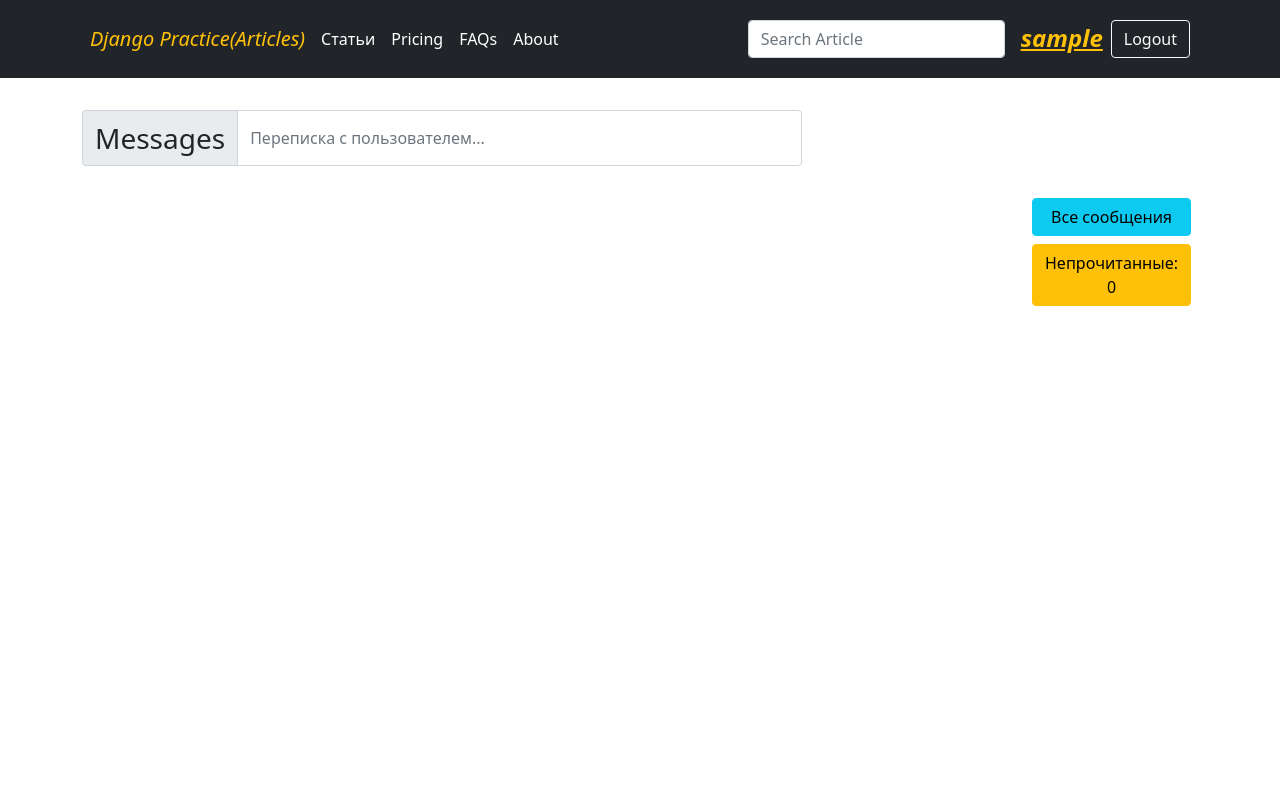
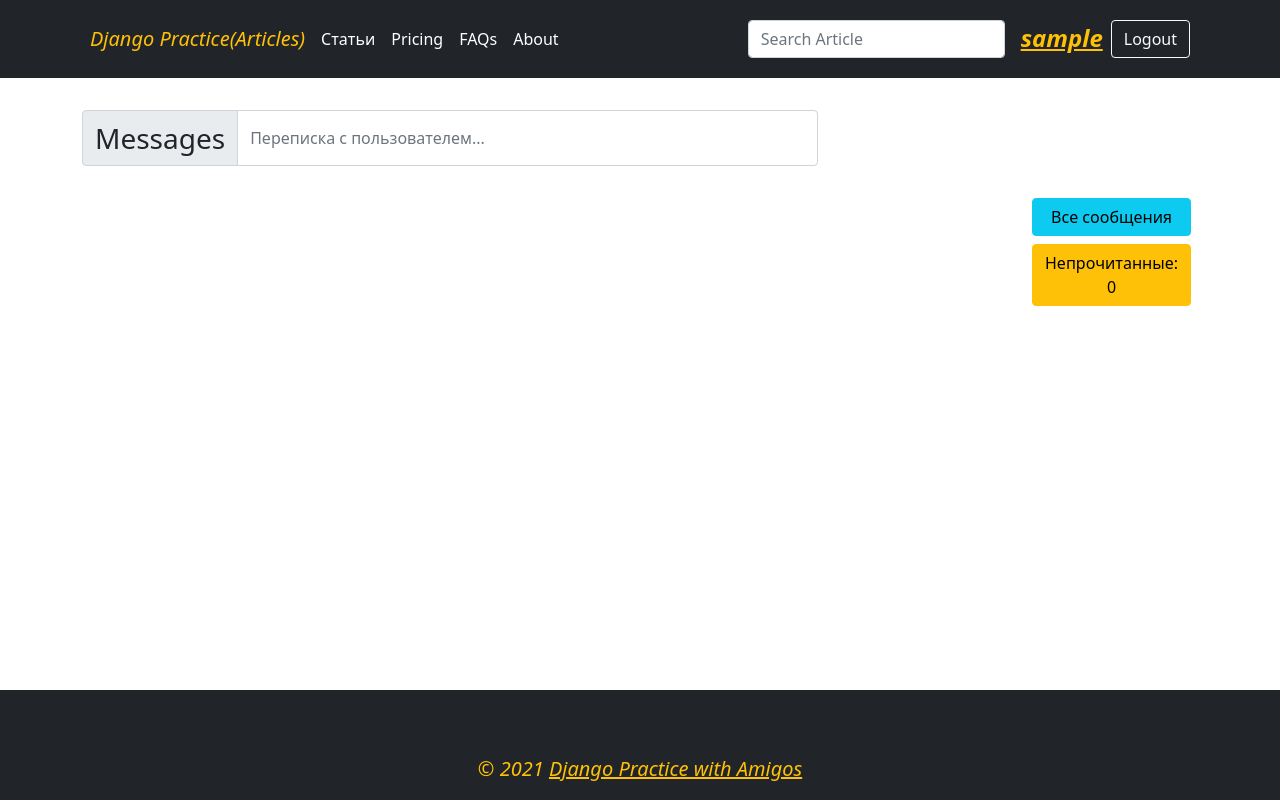
Before and after one commit to AmigoSP/Django_Practic, a Django app: page /accounts/profile/messages/ in a window 1280 px wide. Run offline with Django 3.2, Linux system fonts and the light colour scheme; the visitor is signed in with stand-in values (Sample User, id 1).

Commit message:
Добавили футер. Подредактирована верстка

```diff
--- a/accounts/templates/accounts/private_message_detail.html
+++ b/accounts/templates/accounts/private_message_detail.html
@@ -16,6 +16,7 @@
         </div>
     </div>
 
+    <div class="row">
         <div class="col-10">
             <div class="card">
                 <div class="card-body">
@@ -35,15 +36,12 @@
         </div>
 
         <div class="col-1 offset-md-12">
-
             <div class="d-grid gap-2 col mx-auto">
                 <a href="{% url 'messages_main' %}" class="btn btn-info" type="button">Все сообщения</a>
                 <a href="{% url 'messages_unread' %}" class="btn btn-warning" type="button">
                     Непрочитанные: {{ unread_messages }}
                 </a>
-
             </div>
-
         </div>
-
+    </div>
 {% endblock %}
--- a/accounts/templates/accounts/private_messages.html
+++ b/accounts/templates/accounts/private_messages.html
@@ -17,6 +17,7 @@
 
     </div>
 
+    <div class="row">
         <div class="col-10">
             {% for user in chats %}
                 <div class="card">
@@ -46,16 +47,14 @@
             {% endfor %}
         </div>
 
-    <div class="col-1 offset-md-12">
-
+        <div class="col-1">
             <div class="d-grid gap-2 col mx-auto">
                 <a href="{% url 'messages_main' %}" class="btn btn-info" type="button">Все сообщения</a>
                 <a href="{% url 'messages_unread' %}" class="btn btn-warning" type="button">
                     Непрочитанные: {{ unread_messages }}
                 </a>
-
             </div>
-
+        </div>
     </div>
 
 {% endblock %}
--- a/accounts/templates/layout/basic.html
+++ b/accounts/templates/layout/basic.html
@@ -11,7 +11,8 @@
 
     <title>Title</title>
 </head>
-<body>
+<body class="d-flex flex-column min-vh-100">
+<div class="wrapper flex-grow-1">
 {% block navbar %}
 
     <header class="p-3 bg-dark text-white">
@@ -62,17 +63,28 @@
             {{ result_found }}
         </h3>
     {% endblock form_found_message %}
-    <div class="row">
-        {% block body_content %}{% endblock %}
-    </div>
 
-    <div class="row">
-        {% block paginations %}
+    {% block body_content %}{% endblock %}
 
-        {% endblock %}
-    </div>
+
+    {% block paginations %}
+
+    {% endblock %}
 
 </div>
+</div>
+<footer class="text-center bottom bg-dark">
+  <!-- Grid container -->
+  <div class="container p-4"></div>
+  <!-- Grid container -->
+
+  <!-- Copyright -->
+  <div class="p-3 bg-dark text-warning fst-italic fs-5">
+    © 2021
+    <a class="text-center text-warning fst-italic fs-5" href="">Django Practice with Amigos</a>
+  </div>
+  <!-- Copyright -->
+</footer>
 
 
 
--- a/article/views.py
+++ b/article/views.py
@@ -25,8 +25,8 @@ def article_search(request):
 
 
 def article_main(request):
-    articles = Article.objects.all()
-    pages = Paginator(articles, 2)
+    articles = Article.objects.all().order_by('-date')
+    pages = Paginator(articles, 15)
     page_number = request.GET.get('page', 1)
     page_obj = pages.get_page(page_number)
     content = {'page_obj': page_obj}
```
Also changed, not shown: accounts/templates/accounts/profile.html (+5 -4 lines), 1 other file. Lines whose indentation alone changed are shown as unchanged.
